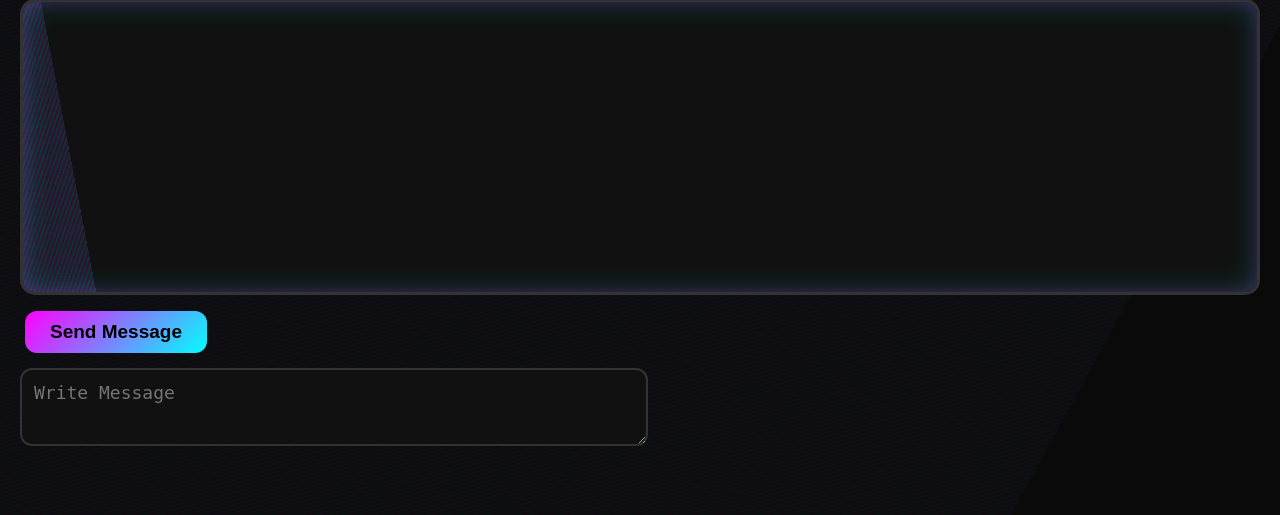
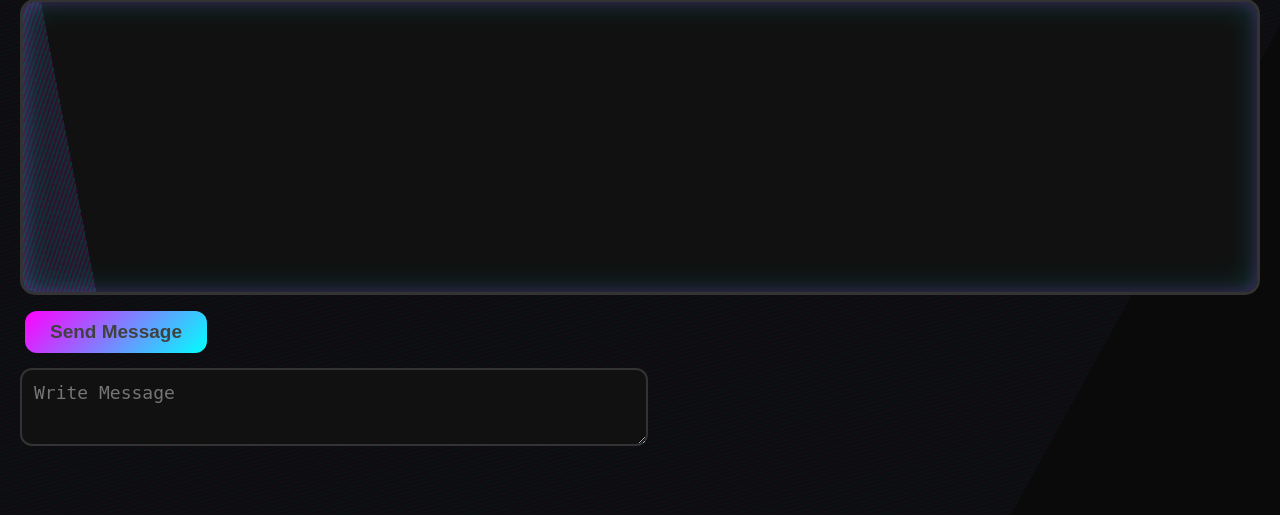
Before and after one commit to avtandilGvenetadze/chat-2, a Flask app: page /chat in a window 1280 px wide. Shown: the part 239-754 px from the top of the page. Run offline with Flask 3, Linux system fonts and the light colour scheme; the visitor is signed in with stand-in values (Sample User, id 1); data comes from the database, SQL or seed files in the repository; data that the repository does not hold is empty.

Commit message:
Update style.css

```diff
--- a/static/style.css
+++ b/static/style.css
@@ -420,3 +420,11 @@ body::before {
 .message_list{
     height:30vh
 }
+.send_message{
+    color: #404242;
+
+}
+.send_message_container{
+    display: flex;
+    align-items: center;
+}
```
